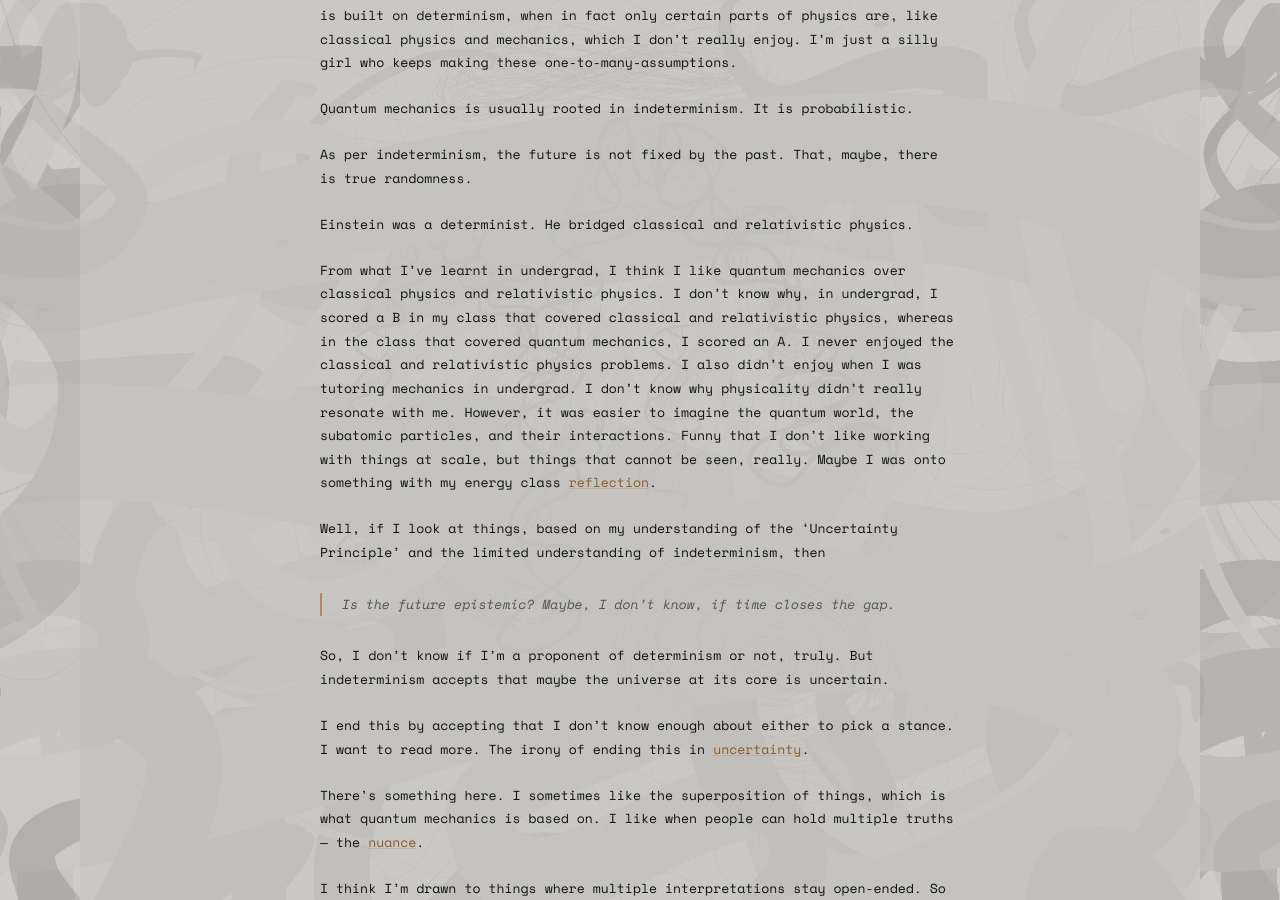
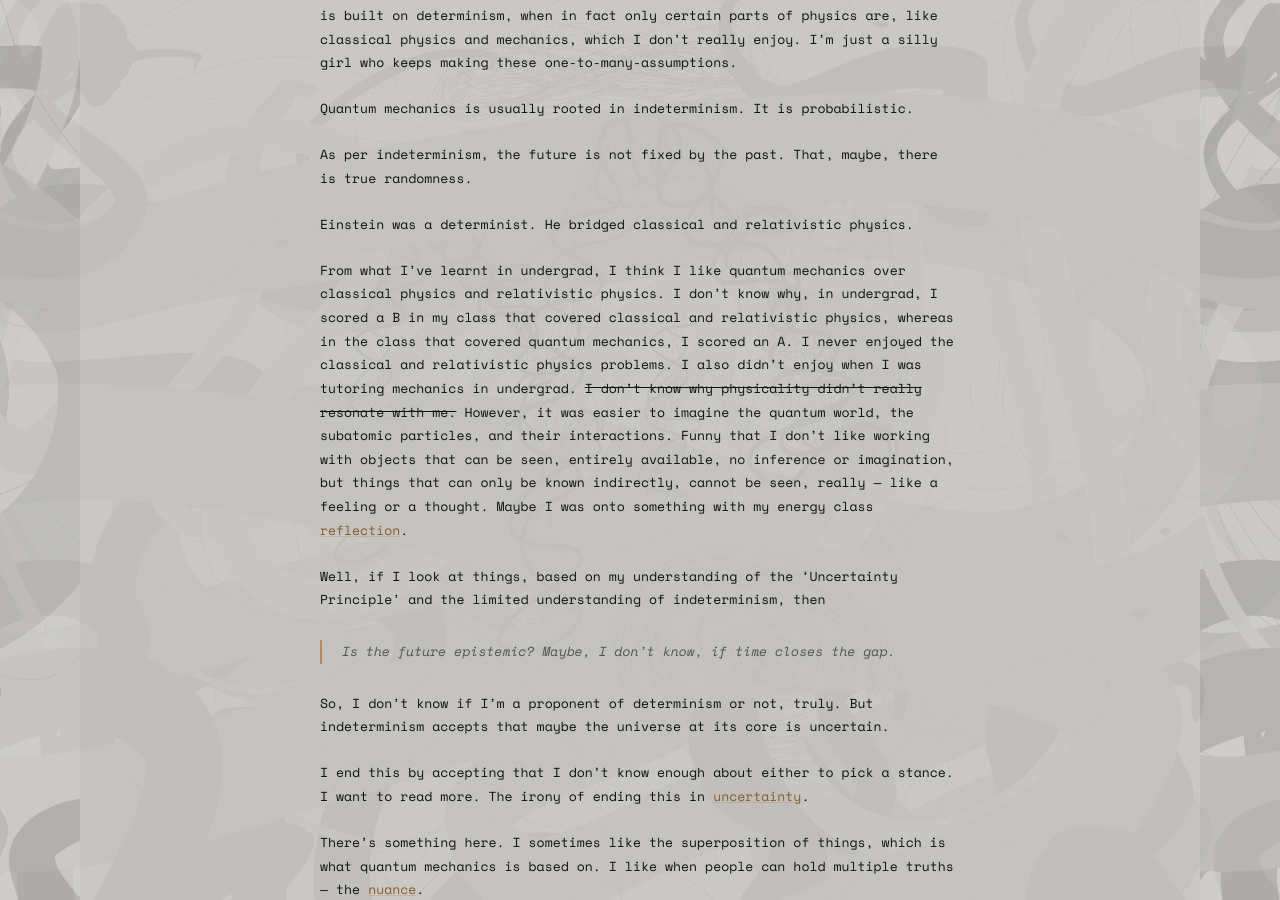
Before and after one commit to shlokamohanty/i-write-sometimes, a Jekyll site: the page built from _posts/2026-08-18-am-i-a-proponent-of-determinism.md, in a window 1280 px wide and 900 px high, scrolled down 544 px. Built offline with Jekyll 4.4.1, drawn with Linux system fonts in a browser that asks for light colours; some web fonts are replaced.

Commit message:
Update 2026-08-18-am-i-a-proponent-of-determinism.md

```diff
--- a/_posts/2026-08-18-am-i-a-proponent-of-determinism.md
+++ b/_posts/2026-08-18-am-i-a-proponent-of-determinism.md
@@ -18,7 +18,7 @@ As per indeterminism, the future is not fixed by the past. That, maybe, there is
 
 Einstein was a determinist. He bridged classical and relativistic physics.
 
-From what I've learnt in undergrad, I think I like quantum mechanics over classical physics and relativistic physics. I don't know why, in undergrad, I scored a B in my class that covered classical and relativistic physics, whereas in the class that covered quantum mechanics, I scored an A. I never enjoyed the classical and relativistic physics problems. I also didn’t enjoy when I was tutoring mechanics in undergrad. I don't know why physicality didn't really resonate with me. However, it was easier to imagine the quantum world, the subatomic particles, and their interactions. Funny that I don't like working with things at scale, but things that cannot be seen, really. Maybe I was onto something with my energy class [reflection](https://shlokamohanty.github.io/i-write-sometimes/2026/03/24/thoughts-from-energy-discussion.html).
+From what I've learnt in undergrad, I think I like quantum mechanics over classical physics and relativistic physics. I don't know why, in undergrad, I scored a B in my class that covered classical and relativistic physics, whereas in the class that covered quantum mechanics, I scored an A. I never enjoyed the classical and relativistic physics problems. I also didn’t enjoy when I was tutoring mechanics in undergrad. ~~I don't know why physicality didn't really resonate with me.~~ However, it was easier to imagine the quantum world, the subatomic particles, and their interactions. Funny that I don't like working with objects that can be seen, entirely available, no inference or imagination, but things that can only be known indirectly, cannot be seen, really — like a feeling or a thought. Maybe I was onto something with my energy class [reflection](https://shlokamohanty.github.io/i-write-sometimes/2026/03/24/thoughts-from-energy-discussion.html).
 
 Well, if I look at things, based on my understanding of the 'Uncertainty Principle' and the limited understanding of indeterminism, then
 
```
